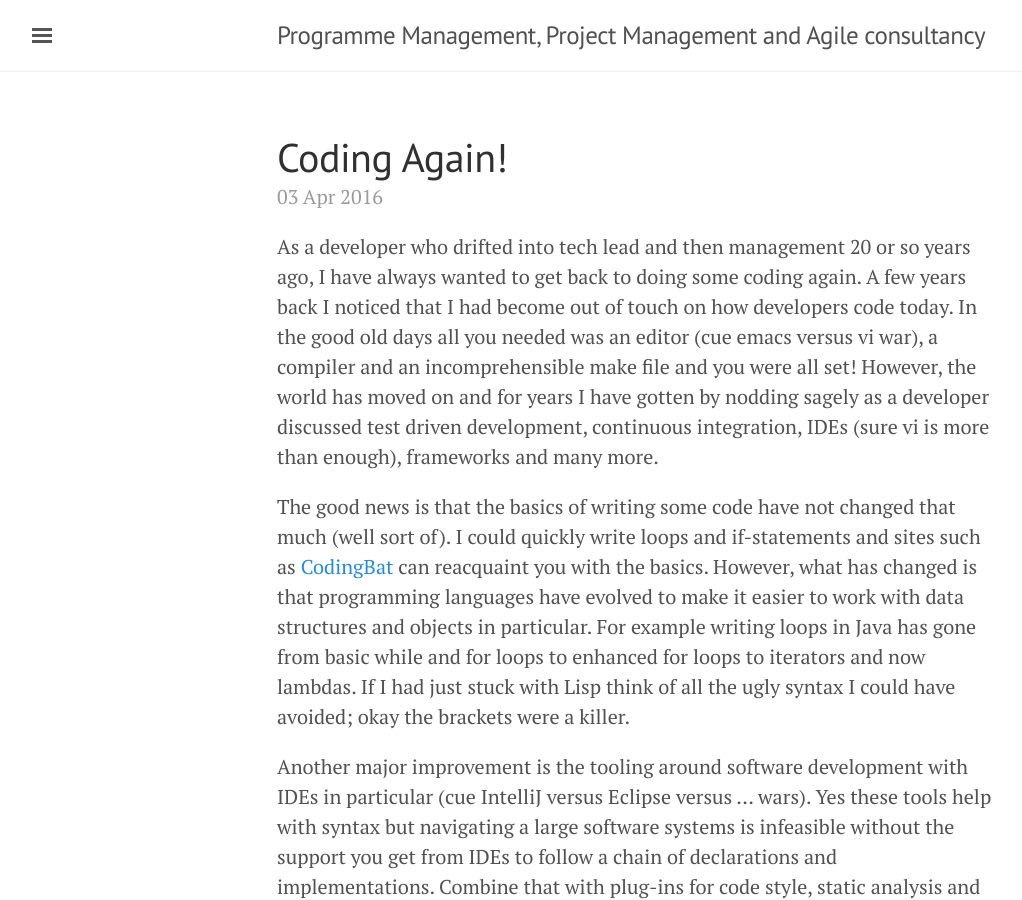
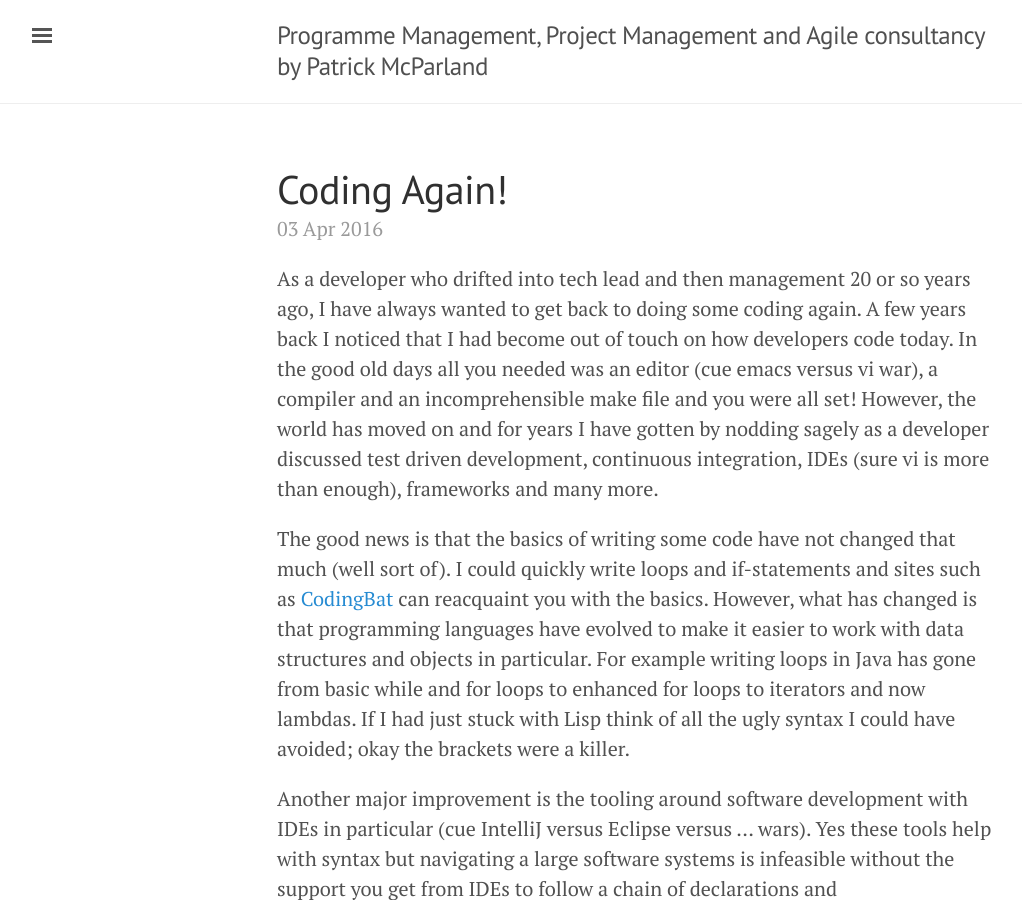
Before and after one commit to pmparland/pmparland.github.io, a Jekyll site: the page built from index.html, in a window 1280 px wide and 900 px high. Shown: the whole window, without its empty margins (3-1025 px from the left). Built offline with Jekyll 4.4.1, drawn with Linux system fonts in a browser that asks for light colours; the list of posts is cut into pages by our own code.

Commit message:
Title change

```diff
--- a/_config.yml
+++ b/_config.yml
@@ -5,7 +5,7 @@ permalink:           pretty
 # relative_permalinks: true
 
 # Setup
-title:               Programme Management, Project Management and Agile consultancy
+title:               Programme Management, Project Management and Agile consultancy by Patrick McParland
 tagline:             ''
 description:         'Patrick McParland Lockview Software'
 url:                 http://lockviewsoftware.com
```
Also changed, not shown: 7 other files.
